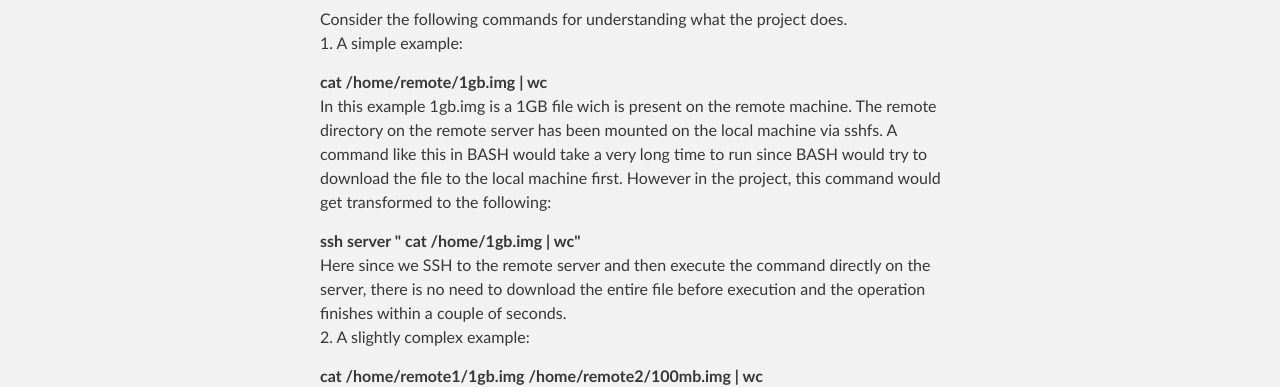
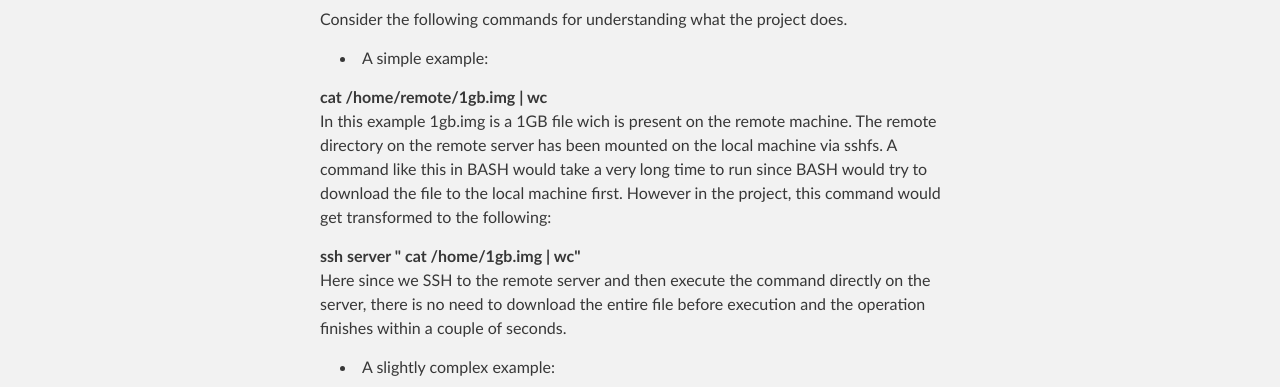
Before and after one commit to tejupat89/seamless-remote-shell, a plain HTML site: page index.html in a window 1280 px wide. Shown: the part 566-953 px from the top of the page. Drawn offline with Linux system fonts and the light colour scheme.

```diff
--- a/index.html
+++ b/index.html
@@ -37,18 +37,22 @@
 
 <hr><h2>Examples</h2>
 
-<p>Consider the following commands for understanding what the project does.<br>
-1. A simple example:  </p>
+<p>Consider the following commands for understanding what the project does.    </p>
 
-<p><strong>cat  /home/remote/1gb.img | wc</strong><br>
-In this example 1gb.img is a 1GB file wich is present on the remote machine. The remote directory on the remote server has been mounted on the local machine via sshfs. A command like this in BASH would take a very long time to run since BASH would try to download the file to the local machine first. However in the project, this command would get transformed to the following:   </p>
+<ul>
+<li>A simple example:<br>
+</li>
+</ul><p><strong>cat  /home/remote/1gb.img | wc</strong><br>
+In this example 1gb.img is a 1GB file wich is present on the remote machine. The remote directory on   the remote server has been mounted on the local machine via sshfs. A command like this in BASH would  take a very long time to run since BASH would try to download the file to the local machine first.  However in the project, this command would get transformed to the following:   </p>
 
 <p><strong>ssh  server  " cat   /home/1gb.img   |   wc"</strong><br>
-Here since we SSH to the remote server and then execute the command directly on the server, there is no need to download the entire file before execution and the operation finishes within a couple of seconds.<br>
-2. A slightly complex example:     </p>
+Here since we SSH to the remote server and then execute the command directly on the server, there is  no need to download the entire file before execution and the operation finishes within a couple of  seconds.   </p>
 
-<p><strong>cat   /home/remote1/1gb.img   /home/remote2/100mb.img  |  wc</strong><br>
-In this example, there are 2 remote servers involved in the operation. One remote directory has been mounted on remote1 directory and the other on remote2 directory on the local machine. Since there is more than 1 file and server involved in the operation, query planning comes into play. Query planning is done based on the amount of data transfer between the two servers and the local machine. Following possibilities will be considered before deciding as to where the command should be executed - whether on the local machine, on remote server1 or on remote server2:   </p>
+<ul>
+<li>A slightly complex example:<br>
+</li>
+</ul><p><strong>cat   /home/remote1/1gb.img   /home/remote2/100mb.img  |  wc</strong><br>
+In this example, there are 2 remote servers involved in the operation. One remote directory has been  mounted on remote1 directory and the other on remote2 directory on the local machine. Since there is more than 1 file and server involved in the operation, query planning comes into play. Query planning is done based on the amount of data transfer between the two servers and the local machine. Following possibilities will be considered before deciding as to where the command should be executed - whether on the local machine, on remote server1 or on remote server2:   </p>
 
 <ol>
 <li>Data transfer needed to execute command on remote server 1 : 100MB (since 100mb.img is located on server2)</li>
```
Also changed, not shown: params.json (+1 -1 lines).
